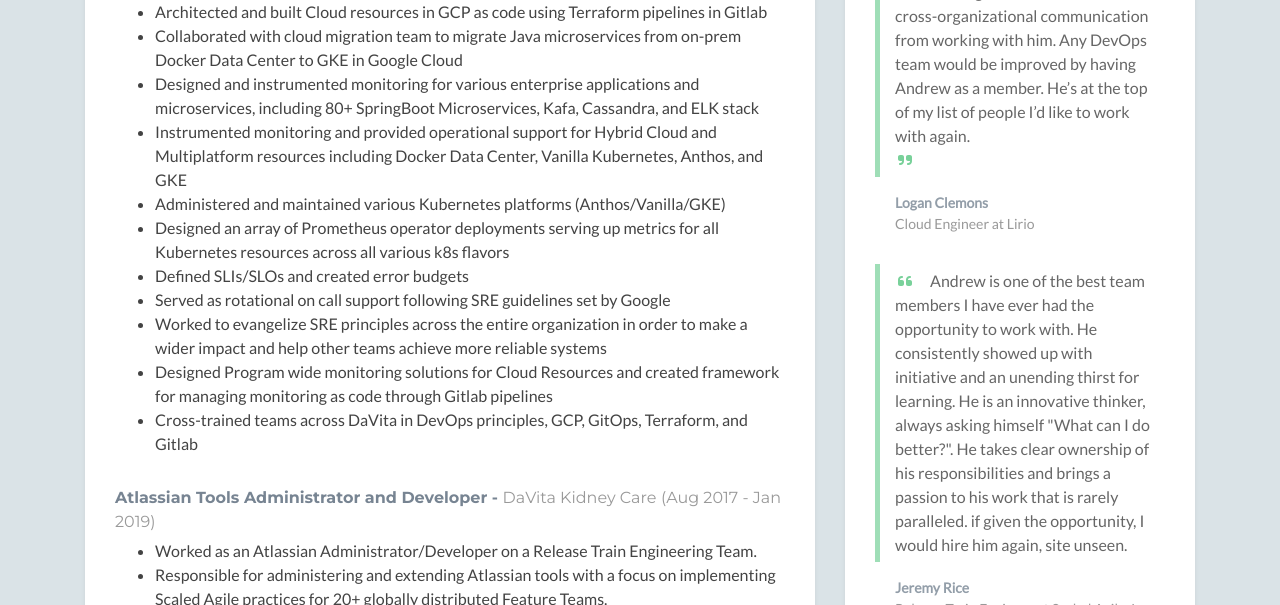
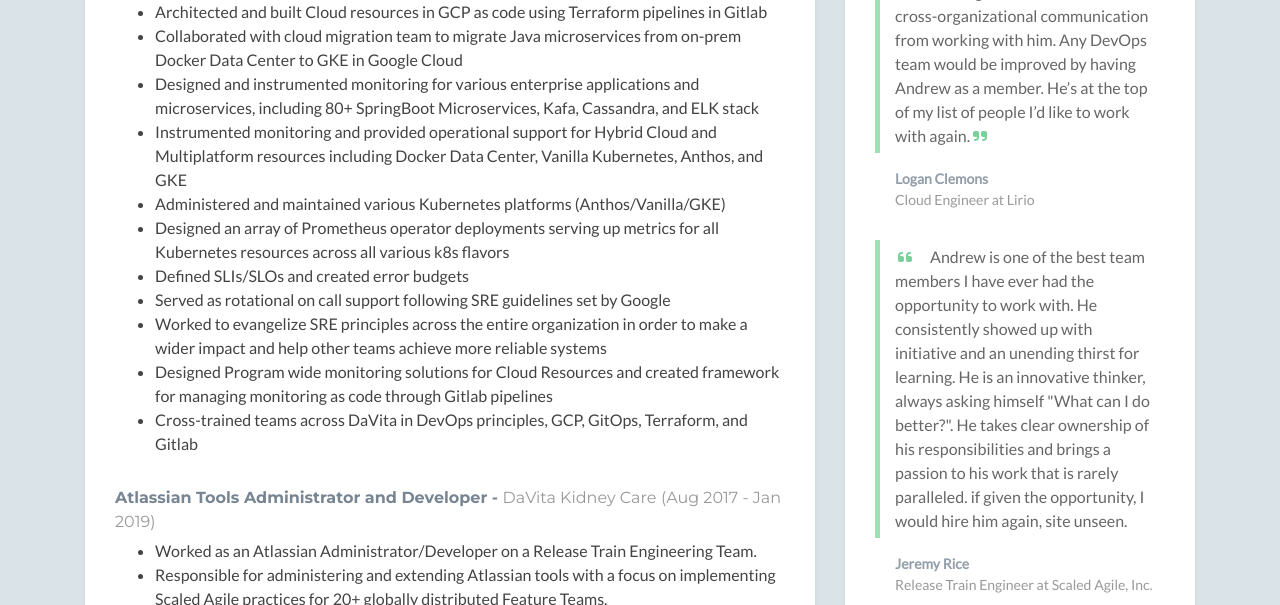
Before and after one commit to ammilam/portfolio-website, a plain HTML site: page index.html in a window 1280 px wide. Shown: the part 1640-2245 px from the top of the page. Drawn offline with nearby package versions, Linux system fonts and the light colour scheme; no server answers; some icons are missing.

Commit message:
Update index.html

```diff
--- a/index.html
+++ b/index.html
@@ -234,7 +234,7 @@
                                 <blockquote class="quote">
                                     <p><i class="fas fa-quote-left"></i>I worked on the same team as Andrew for 2 years. Andrew is an incredible technologist, mentor, and person to be around in general. He digs and researches through even the most arcane tech stack until he has a full understanding. He became the SME on our team for more subjects than I can count.</p>
                                     <br>
-                                    <p>Andrew’s ability to organize and communicate with discrete groups is second to none. I feel like I got a master’s degree level education in cross-organizational communication from working with him. Any DevOps team would be improved by having Andrew as a member. He’s at the top of my list of people I’d like to work with again.</p><i class="fas fa-quote-right"></i>
+                                    <p>Andrew’s ability to organize and communicate with discrete groups is second to none. I feel like I got a master’s degree level education in cross-organizational communication from working with him. Any DevOps team would be improved by having Andrew as a member. He’s at the top of my list of people I’d like to work with again.<i class="fas fa-quote-right"></i></p>
                                 </blockquote>
                                 <p class="source"><span class="name">Logan Clemons</span><br /><span class="title">Cloud Engineer at Lirio</span></p>
                             </div><!--//item-->
```
